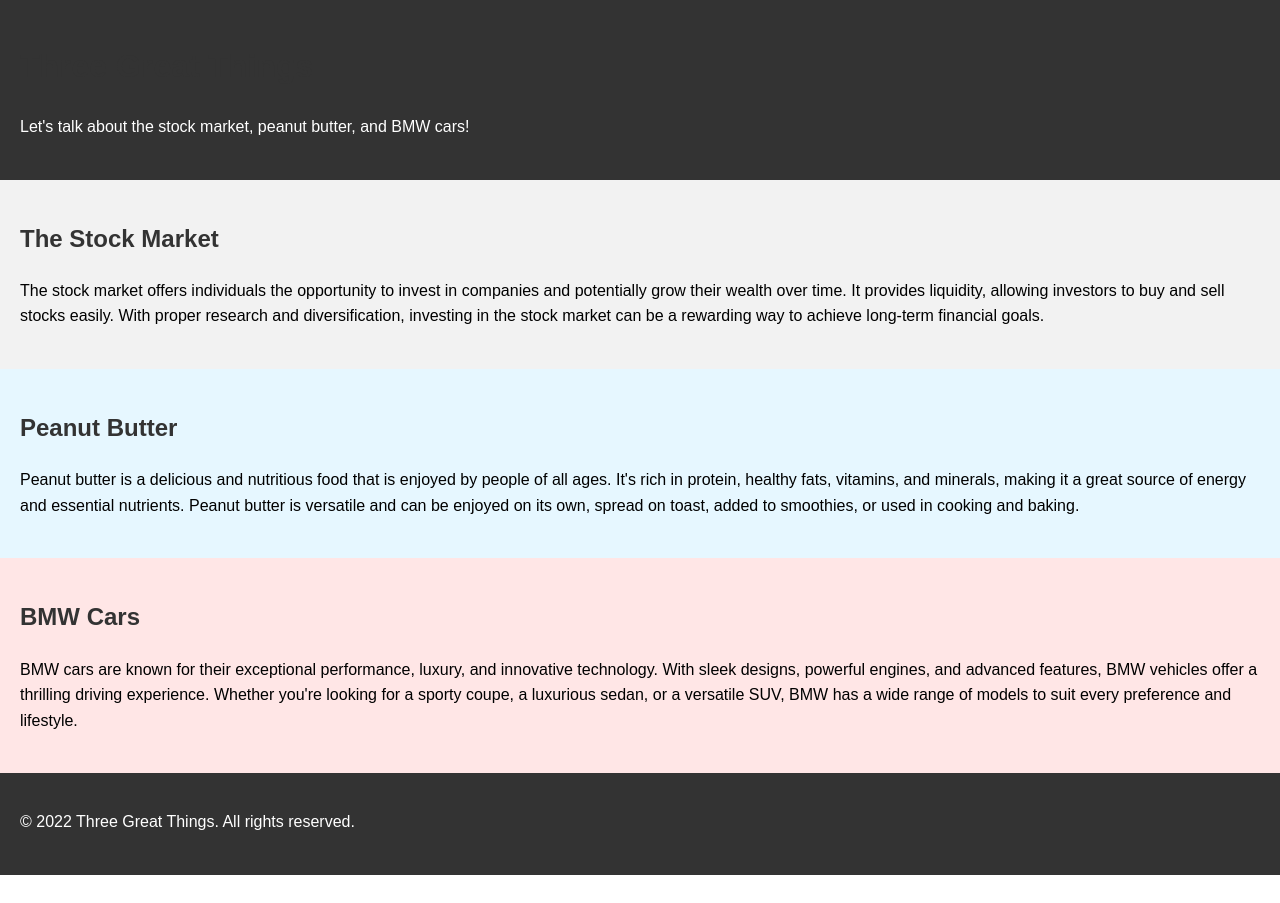
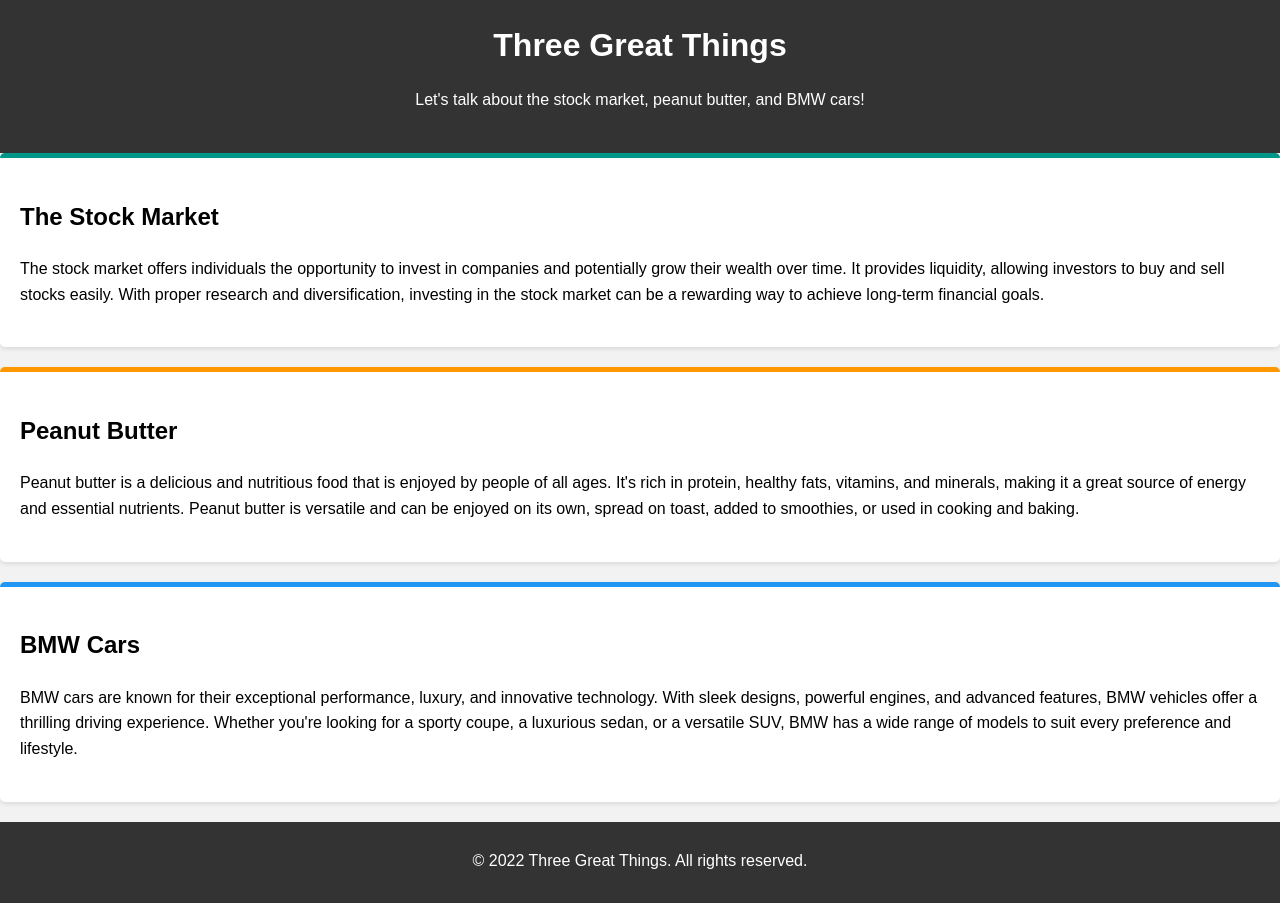
Before and after one commit to zneast/mywebsite, a plain HTML site: page index.html in a window 1280 px wide. Before the commit the page ends 875 px from the top, so only its background shows below. Drawn offline with Linux system fonts and the light colour scheme; a script that the page names is missing.

Commit message:
Update styles.css

```diff
--- a/styles.css
+++ b/styles.css
@@ -6,35 +6,48 @@
     margin: 0;
     padding: 0;
     line-height: 1.6;
+    background-color: #f2f2f2;
 }
 
-header, footer {
+header {
     background-color: #333;
     color: #fff;
     padding: 20px;
+    text-align: center;
 }
 
-h1, h2 {
-    color: #333;
-}
-
-section {
-    padding: 20px;
+h1 {
+    margin: 0;
 }
 
 p {
     margin-bottom: 20px;
 }
 
+section {
+    background-color: #fff;
+    padding: 20px;
+    margin-bottom: 20px;
+    border-radius: 5px;
+    box-shadow: 0 2px 4px rgba(0, 0, 0, 0.1);
+}
+
+footer {
+    background-color: #333;
+    color: #fff;
+    padding: 10px;
+    text-align: center;
+}
+
 /* Section-specific Styles */
 #stock-market {
-    background-color: #f2f2f2;
+    border-top: 5px solid #009688; /* Teal */
 }
 
 #peanut-butter {
-    background-color: #e6f7ff;
+    border-top: 5px solid #ff9800; /* Orange */
 }
 
 #bmw-cars {
-    background-color: #ffe6e6;
+    border-top: 5px solid #2196f3; /* Blue */
 }
```
